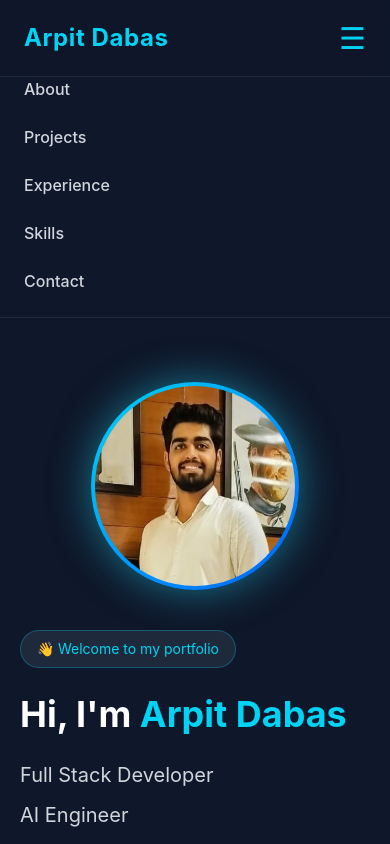
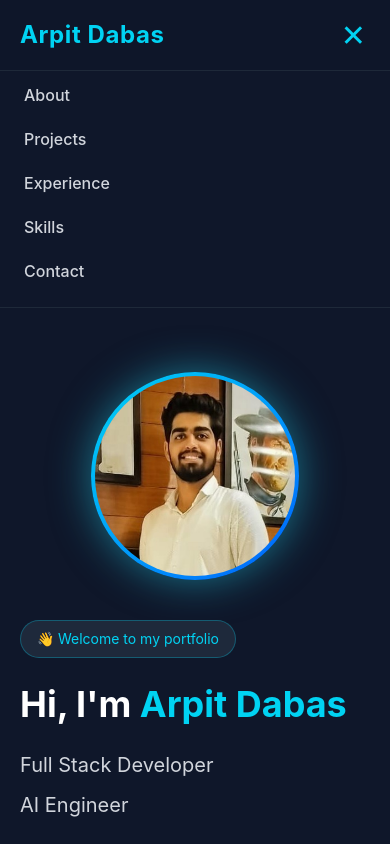
Before and after one commit to Arpit23131/portfolio-website, a React (Vite) app: page / in a window 390 px wide. Both pictures are taken after a click on the button "Open navigation menu". Shown: the top 844 px of the page. Built offline with nearby package versions, Linux system fonts and the light colour scheme.

Commit message:
Update Navbar.jsx

```diff
--- a/src/components/Navbar.jsx
+++ b/src/components/Navbar.jsx
@@ -1,3 +1,4 @@
+
 import { useState, useEffect } from 'react'
 
 function Navbar() {
@@ -27,9 +28,12 @@ function Navbar() {
         }
 
       })
+
     }
 
     window.addEventListener('scroll', handleScroll)
+
+    handleScroll()
 
     return () => {
       window.removeEventListener('scroll', handleScroll)
@@ -37,15 +41,24 @@ function Navbar() {
 
   }, [])
 
+  const navLinks = [
+    { name: 'About', id: 'about' },
+    { name: 'Projects', id: 'projects' },
+    { name: 'Experience', id: 'experience' },
+    { name: 'Skills', id: 'skills' },
+    { name: 'Contact', id: 'contact' },
+  ]
+
   return (
 
-    <nav className="sticky top-0 z-50 backdrop-blur-md bg-[#0f172a]/80 border-b border-gray-800">
+    <nav className="sticky top-0 z-50 w-full backdrop-blur-md bg-[#0f172a]/95 border-b border-gray-800">
 
-      <div className="max-w-7xl mx-auto flex justify-between items-center px-6 md:px-10 py-5">
+      <div className="max-w-7xl mx-auto flex justify-between items-center px-5 sm:px-8 md:px-10 py-4 sm:py-5">
 
         {/* Logo */}
         <a
           href="#home"
+          onClick={() => setMenuOpen(false)}
           className="text-2xl md:text-3xl font-bold text-cyan-400 tracking-wide hover:scale-105 transition duration-300"
         >
           Arpit Dabas
@@ -54,69 +67,33 @@ function Navbar() {
         {/* Desktop Navigation */}
         <div className="hidden md:flex gap-8 font-medium">
 
+          {navLinks.map((link) => (
+
             <a
-            href="#about"
+              key={link.id}
+              href={`#${link.id}`}
               className={`transition duration-300 hover:-translate-y-1 ${
-              activeSection === 'about'
+                activeSection === link.id
                   ? 'text-cyan-400'
                   : 'text-gray-300 hover:text-cyan-400'
               }`}
             >
-            About
+              {link.name}
             </a>
 
-          <a
-            href="#projects"
-            className={`transition duration-300 hover:-translate-y-1 ${
-              activeSection === 'projects'
-                ? 'text-cyan-400'
-                : 'text-gray-300 hover:text-cyan-400'
-            }`}
-          >
-            Projects
-          </a>
-
-          <a
-            href="#experience"
-            className={`transition duration-300 hover:-translate-y-1 ${
-              activeSection === 'experience'
-                ? 'text-cyan-400'
-                : 'text-gray-300 hover:text-cyan-400'
-            }`}
-          >
-            Experience
-          </a>
-
-          <a
-            href="#skills"
-            className={`transition duration-300 hover:-translate-y-1 ${
-              activeSection === 'skills'
-                ? 'text-cyan-400'
-                : 'text-gray-300 hover:text-cyan-400'
-            }`}
-          >
-            Skills
-          </a>
-
-          <a
-            href="#contact"
-            className={`transition duration-300 hover:-translate-y-1 ${
-              activeSection === 'contact'
-                ? 'text-cyan-400'
-                : 'text-gray-300 hover:text-cyan-400'
-            }`}
-          >
-            Contact
-          </a>
+          ))}
 
         </div>
 
         {/* Hamburger Button */}
         <button
-          className="md:hidden text-cyan-400 text-3xl"
+          type="button"
+          aria-label={menuOpen ? 'Close navigation menu' : 'Open navigation menu'}
+          aria-expanded={menuOpen}
+          className="md:hidden text-cyan-400 text-3xl leading-none p-1"
           onClick={() => setMenuOpen(!menuOpen)}
         >
-          ☰
+          {menuOpen ? '✕' : '☰'}
         </button>
 
       </div>
@@ -124,17 +101,24 @@ function Navbar() {
       {/* Mobile Menu */}
       {menuOpen && (
 
-        <div className="md:hidden flex flex-col gap-6 px-6 pb-6 text-gray-300 font-medium bg-[#0f172a] border-t border-gray-800">
+        <div className="md:hidden flex flex-col gap-5 px-6 pb-6 pt-3 text-gray-300 font-medium bg-[#0f172a] border-t border-gray-800">
 
-          <a href="#about" onClick={() => setMenuOpen(false)}>About</a>
+          {navLinks.map((link) => (
 
-          <a href="#projects" onClick={() => setMenuOpen(false)}>Projects</a>
+            <a
+              key={link.id}
+              href={`#${link.id}`}
+              onClick={() => setMenuOpen(false)}
+              className={`transition duration-300 hover:text-cyan-400 ${
+                activeSection === link.id
+                  ? 'text-cyan-400'
+                  : 'text-gray-300'
+              }`}
+            >
+              {link.name}
+            </a>
 
-          <a href="#experience" onClick={() => setMenuOpen(false)}>Experience</a>
-
-          <a href="#skills" onClick={() => setMenuOpen(false)}>Skills</a>
-
-          <a href="#contact" onClick={() => setMenuOpen(false)}>Contact</a>
+          ))}
 
         </div>
 
```
Lines whose indentation alone changed are shown as unchanged.
